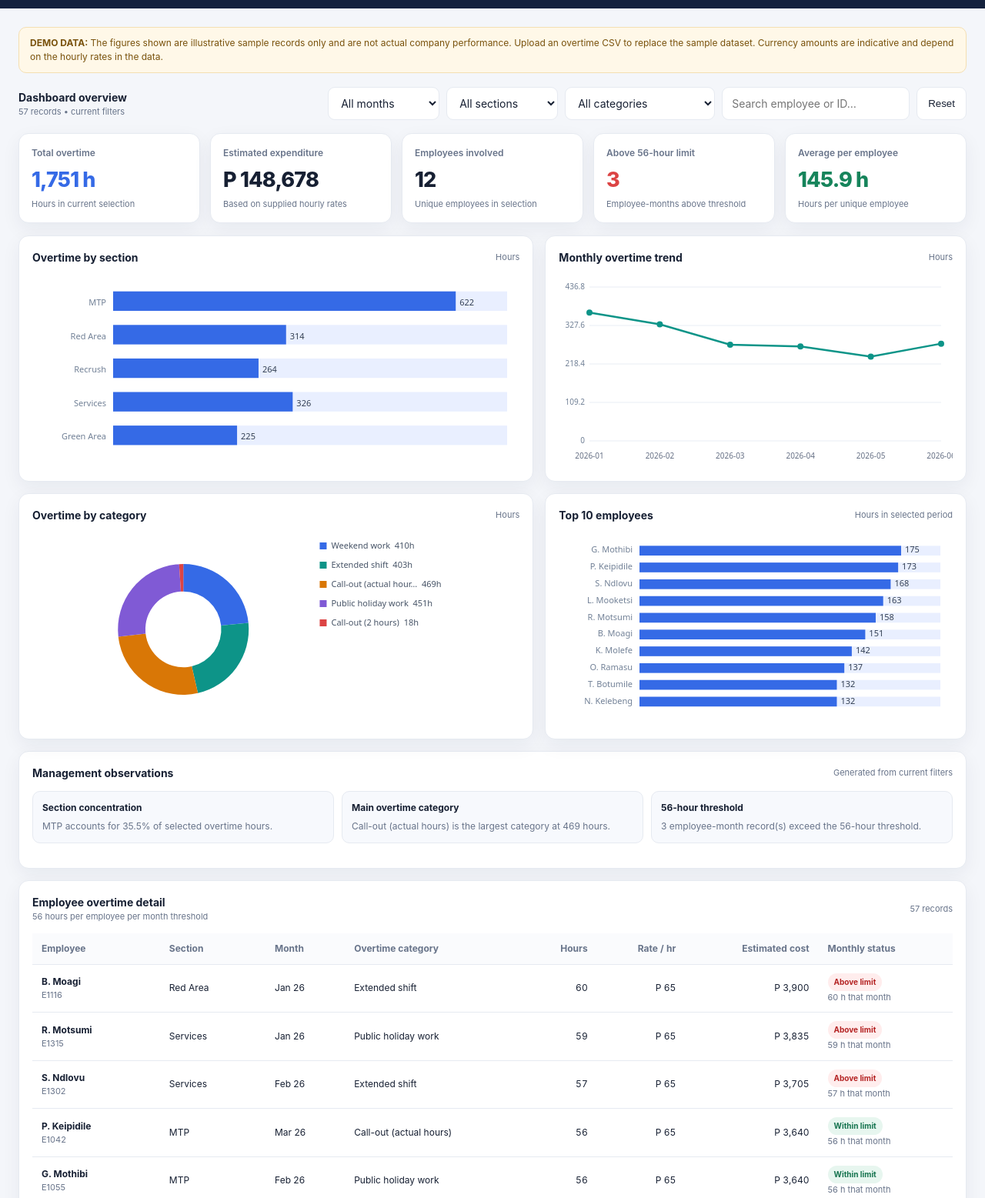
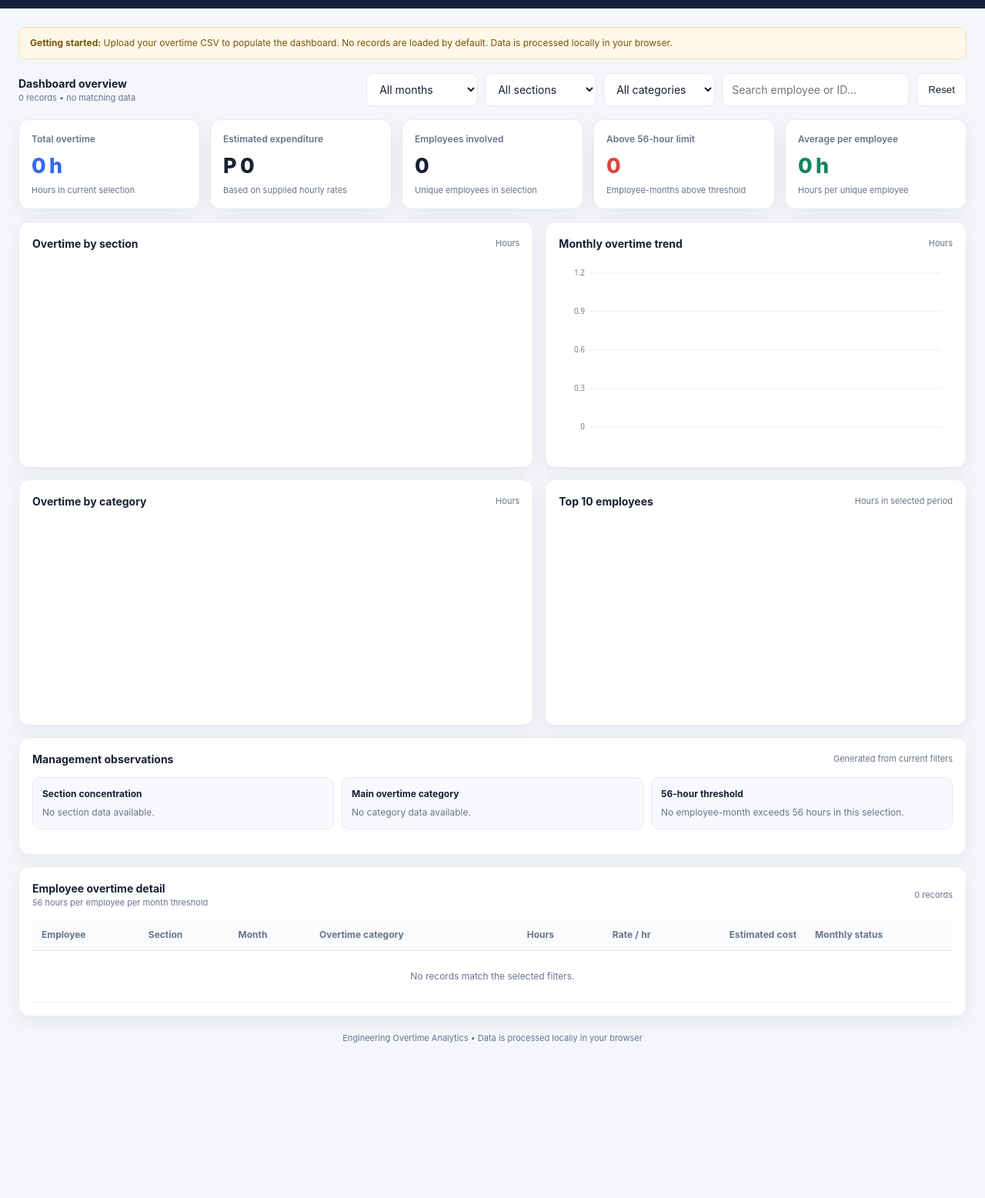
Before and after one commit to esnathndlovu22-crypto/test-repo, a plain HTML site: page index.html in a window 1280 px wide. Shown: the part 80-1637 px from the top of the page at 77% size. After the commit the page ends 1466 px from the top, so only its background shows below. Drawn offline with Linux system fonts and the light colour scheme.

Commit message:
Remove illustrative sample data from overtime dashboard

```diff
--- a/index.html
+++ b/index.html
@@ -30,9 +30,9 @@ button,.file-label{border:0;border-radius:9px;padding:10px 14px;font:600 13px in
  </div>
 </header>
 <main class="wrap">
- <div class="notice"><strong>DEMO DATA:</strong> The figures shown are illustrative sample records only and are not actual company performance. Upload an overtime CSV to replace the sample dataset. Currency amounts are indicative and depend on the hourly rates in the data.</div>
+ <div class="notice"><strong>Getting started:</strong> Upload your overtime CSV to populate the dashboard. No records are loaded by default. Data is processed locally in your browser.</div>
  <div class="toolbar">
-  <div><strong>Dashboard overview</strong><div class="hint" id="recordSummary">Sample dataset • all months</div></div>
+  <div><strong>Dashboard overview</strong><div class="hint" id="recordSummary">No data loaded • upload an overtime CSV to begin</div></div>
   <div class="filters">
    <select id="monthFilter" aria-label="Filter by month"><option value="all">All months</option></select>
    <select id="sectionFilter" aria-label="Filter by section"><option value="all">All sections</option></select>
@@ -61,17 +61,11 @@ button,.file-label{border:0;border-radius:9px;padding:10px 14px;font:600 13px in
   <div class="panel-head"><div><h2>Employee overtime detail</h2><div class="hint">56 hours per employee per month threshold</div></div><span class="hint" id="tableCount"></span></div>
   <div class="table-wrap"><table><thead><tr><th>Employee</th><th>Section</th><th>Month</th><th>Overtime category</th><th class="num">Hours</th><th class="num">Rate / hr</th><th class="num">Estimated cost</th><th>Monthly status</th></tr></thead><tbody id="employeeRows"></tbody></table></div>
  </section>
- <div class="footer">Engineering Overtime Analytics • Single-file demo • Data is processed locally in your browser</div>
+ <div class="footer">Engineering Overtime Analytics • Data is processed locally in your browser</div>
 </main>
 <script>
 const LIMIT=56, currency=new Intl.NumberFormat('en-BW',{style:'currency',currency:'BWP',maximumFractionDigits:0});
-const sections=['MTP','Red Area','Recrush','Services','Green Area'];
-const categories=['Call-out (2 hours)','Call-out (actual hours)','Weekend work','Public holiday work','Extended shift'];
-const months=['2026-01','2026-02','2026-03','2026-04','2026-05','2026-06'];
-const people=[['E1024','K. Molefe','MTP'],['E1031','T. Botumile','MTP'],['E1042','P. Keipidile','MTP'],['E1108','L. Mooketsi','Red Area'],['E1116','B. Moagi','Red Area'],['E1204','O. Ramasu','Recrush'],['E1219','M. Kgosietsile','Recrush'],['E1302','S. Ndlovu','Services'],['E1315','R. Motsumi','Services'],['E1407','D. Sechele','Green Area'],['E1412','N. Kelebeng','Green Area'],['E1055','G. Mothibi','MTP']];
 let data=[];
-function makeSample(){const rows=[];people.forEach((p,i)=>months.forEach((m,j)=>{if((i+j)%5===0)return;const hours=Number((8+((i*13+j*11)%53)).toFixed(1));const cat=categories[(i+j*2)%categories.length];const rate=[65,78,92,110][(i+j)%4];rows.push({id:p[0],employee:p[1],section:p[2],month:m,category:cat,hours:cat==='Call-out (2 hours)'?2:hours,rate:rate});}));return rows}
-data=makeSample();
 const $=id=>document.getElementById(id), fmt=n=>Number(n||0).toLocaleString('en-BW',{maximumFractionDigits:1}), sum=(arr,key)=>arr.reduce((a,r)=>a+(Number(r[key])||0),0);
 function monthLabel(m){const [y,mo]=m.split('-');return new Date(Number(y),Number(mo)-1,1).toLocaleString('en',{month:'short',year:'2-digit'})}
 function filtered(){const mo=$('monthFilter').value,sec=$('sectionFilter').value,cat=$('categoryFilter').value,q=$('employeeSearch').value.trim().toLowerCase();return data.filter(r=>(mo==='all'||r.month===mo)&&(sec==='all'||r.section===sec)&&(cat==='all'||r.category===cat)&&(!q||(r.employee+' '+r.id).toLowerCase().includes(q)))}
```
